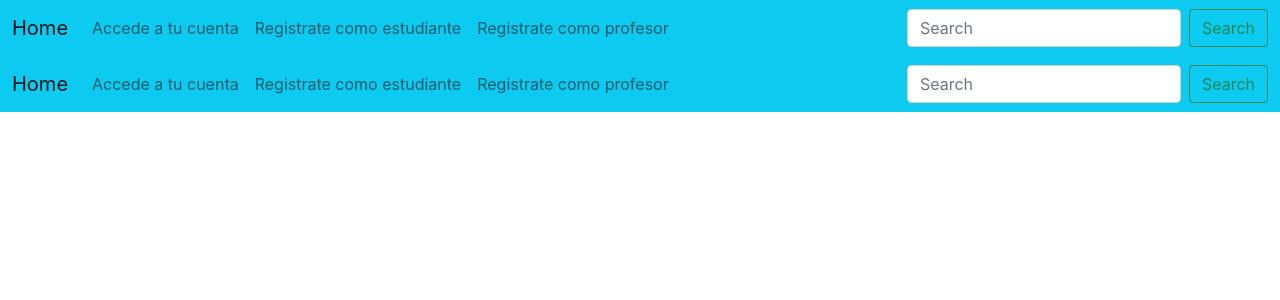
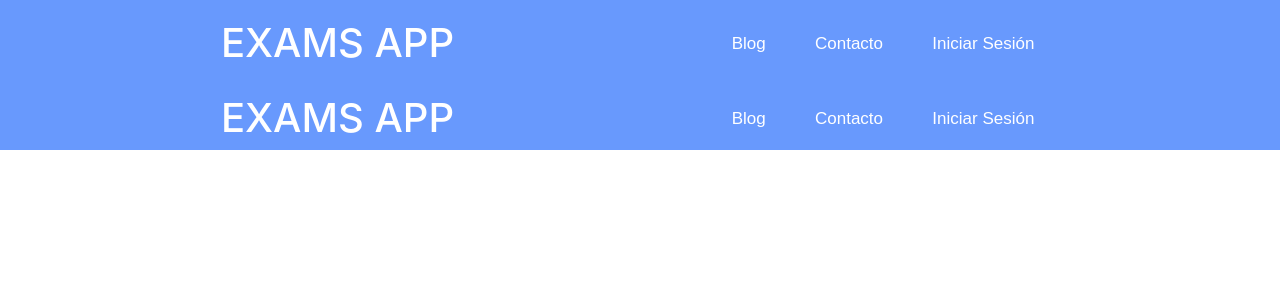
Before and after one commit to FelipeBarretoB/next.js-class-app, a Next.js app in the folder class-app/: page /Components/Header in a window 1280 px wide. Shown: the top 300 px of the page. Built offline with nearby package versions, Linux system fonts and the light colour scheme.

Commit message:
Changed header style

```diff
--- a/class-app/pages/Components/Header.js
+++ b/class-app/pages/Components/Header.js
@@ -1,39 +1,29 @@
 import Link from "next/link"
 
-function Header() {
-    return <div>
-        <nav className="navbar navbar-expand-lg navbar-light bg-info">
-            <div className="container-fluid">
-                <Link href="/"><a className="navbar-brand">Home</a></Link>
-                <button className="navbar-toggler" type="button" data-bs-toggle="collapse" data-bs-target="#navbarSupportedContent" aria-controls="navbarSupportedContent" aria-expanded="false" aria-label="Toggle navigation">
-                <span className="navbar-toggler-icon"></span>
-                </button>
-                <div className="collapse navbar-collapse" id="navbarSupportedContent">
-                <ul className="navbar-nav me-auto mb-2 mb-lg-0">
-                    <li className="nav-item">
+{/* <Link href="/"><a className="navbar-brand">Home</a></Link>
                         <Link href="/login">
                         <a className="nav-link">Accede a tu cuenta</a>
                         </Link>
-                    </li>
-                    <li className="nav-item">
                         <Link href="/register/estudiante">
                         <a className="nav-link">Registrate como estudiante</a>
                         </Link>
-                    </li>
-                    <li className="nav-item">
                         <Link href="/register/profesor">
                         <a className="nav-link">Registrate como profesor</a>
-                        </Link>
-                    </li>
-                </ul>
-                <form className="d-flex">
-                    <input className="form-control me-2" type="search" placeholder="Search" aria-label="Search" />
-                    <button className="btn btn-outline-success" type="submit">Search</button>
-                </form>
-                </div>
-            </div>
+                        </Link> */}
+function Header() {
+    return  <header className="header">
+        <div className="header--title">
+            <Link href="/"><h1>Exams App</h1></Link>
+        </div>
+
+        <nav className="menu">
+            <ul>
+            <Link href=""><li><a href="">Blog</a></li></Link>
+                <Link href=""><li><a href="">Contacto</a></li></Link>
+                <Link href=""><li><a href="" className="menu--iniciar">Iniciar Sesión</a></li></Link>
+            </ul>
         </nav>
-    </div>
+    </header>
 }
 
 export default Header;
--- a/class-app/pages/_app.js
+++ b/class-app/pages/_app.js
@@ -1,6 +1,7 @@
 import 'bootstrap/dist/css/bootstrap.css'
 
 import '../styles/globals.css'
+import '../styles/header.css'
 import '../styles/exam.css'
 
 import Header from './Components/Header'
--- a/class-app/styles/globals.css
+++ b/class-app/styles/globals.css
@@ -3,7 +3,7 @@ html,
 body {
   padding: 0;
   margin: 0;
-  font-family: -apple-system, BlinkMacSystemFont, Segoe UI, Roboto, Oxygen,
+  font-family: -apple-system, Oswald, Quicksand, BlinkMacSystemFont, Segoe UI, Roboto, Oxygen,
     Ubuntu, Cantarell, Fira Sans, Droid Sans, Helvetica Neue, sans-serif;
 }
 
--- /dev/null
+++ b/class-app/styles/header.css
@@ -0,0 +1,163 @@
+/* body::-webkit-scrollbar {
+    width: 10px;
+    height: 10px;
+}
+
+body::-webkit-scrollbar-thumb {
+    background: $brandcolor;
+    border-radius: 0px 0px 5px 5px;
+    transition: .5s;
+    box-shadow: 0px 0px 0px 0px transparent;
+
+    &:hover {
+        background: #0a85e9;
+        box-shadow: 0px 10px 12px 0px rgba(0,0,0,0.75);
+
+    }
+} */
+
+.header {
+    width: 100%;
+    height: 75px;
+    background: transparent;
+    display: flex;
+    justify-content: space-evenly;
+    align-items: flex-end;
+    /*position: fixed;
+    z-index: 4;
+    top: 0;
+    left: 0;
+    right: 0;*/
+    /* background-color: rgba(0, 0, 0, .4); */
+    background-color: rgba(52, 118, 252, 0.74)
+}
+
+.header .menu {
+    width: 30%;
+}
+
+.header .menu ul {
+    list-style: none;
+    display: flex;
+    justify-content: space-around;
+    align-items: center;
+}
+
+.header .menu ul li {
+    display: inline-block;
+}
+
+.header .menu ul li a {
+    display: inline-block;
+    padding: .4em 1em .1em 1em;
+    /* margin-bottom: .9em; */
+    font-size: 17px;
+    font-family: Quicksand, sans-serif;
+    text-decoration: none;
+    color: #fff;
+    transition: .3s;
+    border-bottom: 1px solid transparent;
+    -moz-user-select: none;
+    -webkit-user-select: none;
+    -ms-user-select: none;
+    user-select: none;
+}
+
+.header .menu ul li a:hover {
+    border-bottom: 1px solid white;
+}
+
+.header--title {
+    /* font-family: 'Oswald', sans-serif; */
+    /*  position: absolute;
+    left: 150px;*/
+    font-size: 1.7em;
+    color: #fff;
+    text-transform: uppercase;
+    cursor: pointer;
+    transition: .3s;
+    -moz-user-select: none;
+    -webkit-user-select: none;
+    -ms-user-select: none;
+    user-select: none;
+}
+
+.header--title:hover {
+    color: #53f7c0;
+    /* border-bottom: 1px solid white; */
+}
+
+/* .header {
+
+    width: $page-width;
+    height: 75px;
+    background: transparent;
+    display: flex;
+    justify-content: space-evenly;
+    align-items: flex-end;
+    position: fixed;
+    z-index: 4;
+    top: 0;
+    left: 0;
+    right: 0;
+    background-color: rgba(0, 0, 0, .4);
+
+    & .menu {
+
+        width: 30%;
+
+        & ul {
+
+            list-style: none;
+            display: flex;
+            justify-content: space-around;
+            align-items: center;
+
+            & li {
+                display: inline-block;
+
+                & a {
+
+                    display: inline-block;
+                    padding: .4em 1em .1em 1em;
+                    margin-bottom: .9em;
+                    font-size: map-get($fs, normal);
+                    font-family: $quicksand;
+                    text-decoration: none;
+                    color: #fff;
+                    transition: .3s;
+                    border-bottom: 1px solid transparent;
+                    -moz-user-select: none;
+                    -webkit-user-select: none;
+                    -ms-user-select: none;
+                    user-select: none;
+
+                    &:hover {
+                        border-bottom: 1px solid white;
+                    }
+                }
+
+            }
+        }
+    }
+} */
+
+/* .header--title {
+    font-family: $oswald;
+    /*  position: absolute;
+    left: 150px;*/
+    /* font-size: 1.7em;
+    color: $color-white;
+    text-transform: uppercase;
+    cursor: pointer;
+    transition: .3s;
+    -moz-user-select: none;
+    -webkit-user-select: none;
+    -ms-user-select: none;
+    user-select: none;
+
+    &:hover {
+        color: $brandcolor;
+    }
+
+} */
```
